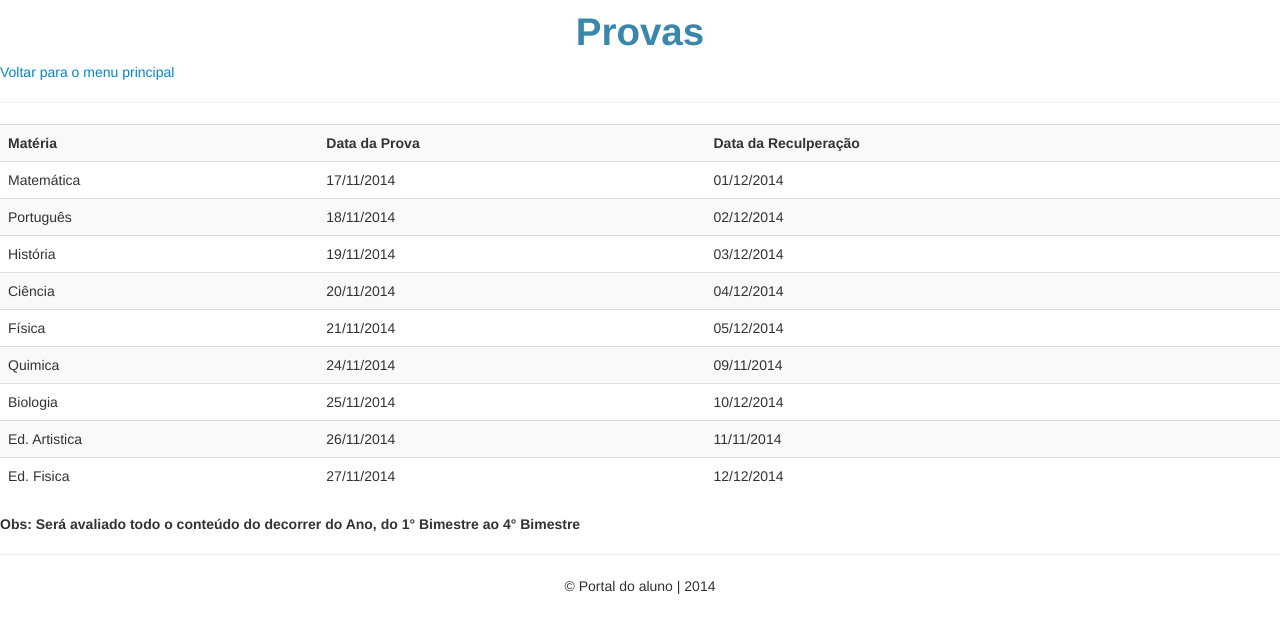
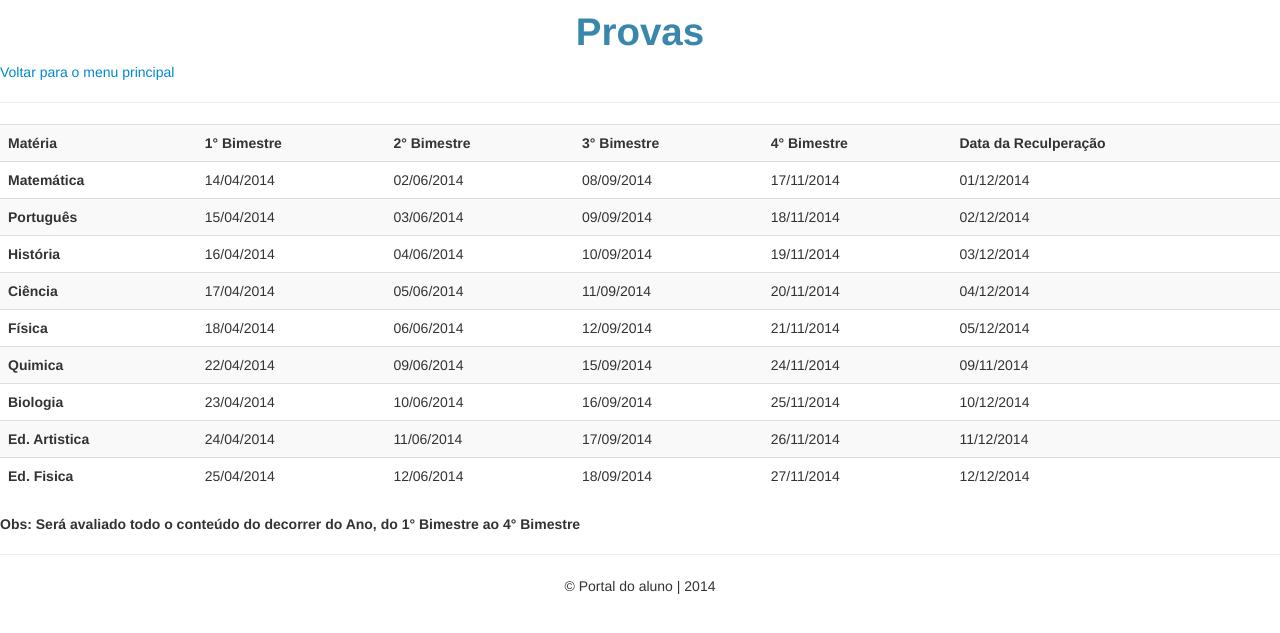
Before and after one commit to Vinijs/g1_trabalho, a Django app: page /provas/ in a window 1280 px wide. Shown: the part 38-671 px from the top of the page. Run offline with Django 3.2, Linux system fonts and the light colour scheme; parts of the project's set-up code (start-up, migrations or seed data) failed here and were passed over; some libraries are stand-ins or nearby versions.

Commit message:
Decimo Terceiro commit 18/11/2014

```diff
--- a/projeto_Boletim/usuarios/templates/cadastro.html
+++ b/projeto_Boletim/usuarios/templates/cadastro.html
@@ -6,6 +6,7 @@
 <form action="/cadastro_validar/" method="POST">
     {% csrf_token %}
     {{ form.as_p }}<br />
+
 
     <input  class="btn btn-info" type="submit" value="Cadastrar"/>
     <a href="/login/">Clique aqui para fazer o login</a>
--- a/projeto_Boletim/usuarios/templates/provas.html
+++ b/projeto_Boletim/usuarios/templates/provas.html
@@ -18,60 +18,90 @@
       <table border="0" align = "center" class="table table-striped">
         <tr>
           <td><b>Matéria</b></td>
-          <td><b>Data da Prova</b></td>
+          <td><b>1° Bimestre</b></td>
+          <td><b>2° Bimestre</b></td>
+          <td><b>3° Bimestre</b></td>
+          <td><b>4° Bimestre</b></td>
           <td><b>Data da Reculperação</b></td>
         </tr>
 
         <tr>
-          <td>Matemática</td>
+          <td><b>Matemática</b></td>
+          <td>14/04/2014</td>
+          <td>02/06/2014</td>
+          <td>08/09/2014</td>
           <td>17/11/2014</td>
           <td>01/12/2014</td>
         </tr>
 
         <tr>
-          <td>Português</td>
+          <td><b>Português</b></td>
+          <td>15/04/2014</td>
+          <td>03/06/2014</td>
+          <td>09/09/2014</td>
           <td>18/11/2014</td>
           <td>02/12/2014</td>
         </tr>
 
         <tr>
-          <td>História</td>
+          <td><b>História</b></td>
+          <td>16/04/2014</td>
+          <td>04/06/2014</td>
+          <td>10/09/2014</td>
           <td>19/11/2014</td>
           <td>03/12/2014</td>
         </tr>
 
         <tr>
-          <td>Ciência</td>
+          <td><b>Ciência</b></td>
+          <td>17/04/2014</td>
+          <td>05/06/2014</td>
+          <td>11/09/2014</td>
           <td>20/11/2014</td>
           <td>04/12/2014</td>
         </tr>
 
         <tr>
-          <td>Física</td>
+          <td><b>Física</b></td>
+          <td>18/04/2014</td>
+          <td>06/06/2014</td>
+          <td>12/09/2014</td>
           <td>21/11/2014</td>
           <td>05/12/2014</td>
         </tr>
 
         <tr>
-          <td>Quimica</td>
+          <td><b>Quimica</b></td>
+          <td>22/04/2014</td>
+          <td>09/06/2014</td>
+          <td>15/09/2014</td>
           <td>24/11/2014</td>
           <td>09/11/2014</td>
         </tr>
 
         <tr>
-          <td>Biologia</td>
+          <td><b>Biologia</b></td>
+          <td>23/04/2014</td>
+          <td>10/06/2014</td>
+          <td>16/09/2014</td>
           <td>25/11/2014</td>
           <td>10/12/2014</td>
         </tr>
 
         <tr>
-          <td>Ed. Artistica</td>
+          <td><b>Ed. Artistica</b></td>
+          <td>24/04/2014</td>
+          <td>11/06/2014</td>
+          <td>17/09/2014</td>
           <td>26/11/2014</td>
-          <td>11/11/2014</td>
+          <td>11/12/2014</td>
         </tr>
 
         <tr>
-          <td>Ed. Fisica</td>
+          <td><b>Ed. Fisica</b></td>
+          <td>25/04/2014</td>
+          <td>12/06/2014</td>
+          <td>18/09/2014</td>
           <td>27/11/2014</td>
           <td>12/12/2014</td>
         </tr>
```
Also changed, not shown: projeto_Boletim/db.sqlite3, projeto_Boletim/projeto_Boletim/db.sqlite3 (deleted), projeto_Boletim/usuarios/forms.py (line endings or trailing spaces), 11 other files.
